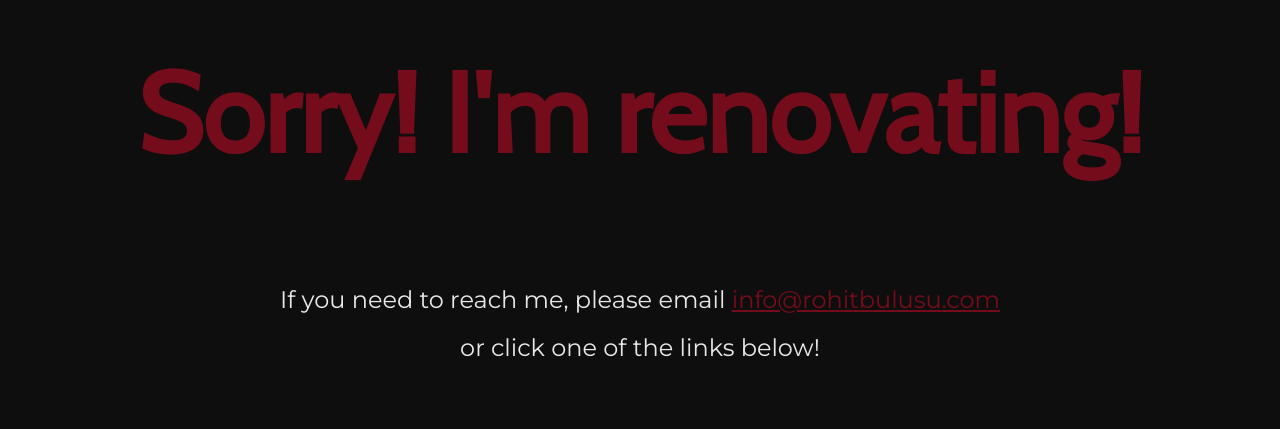
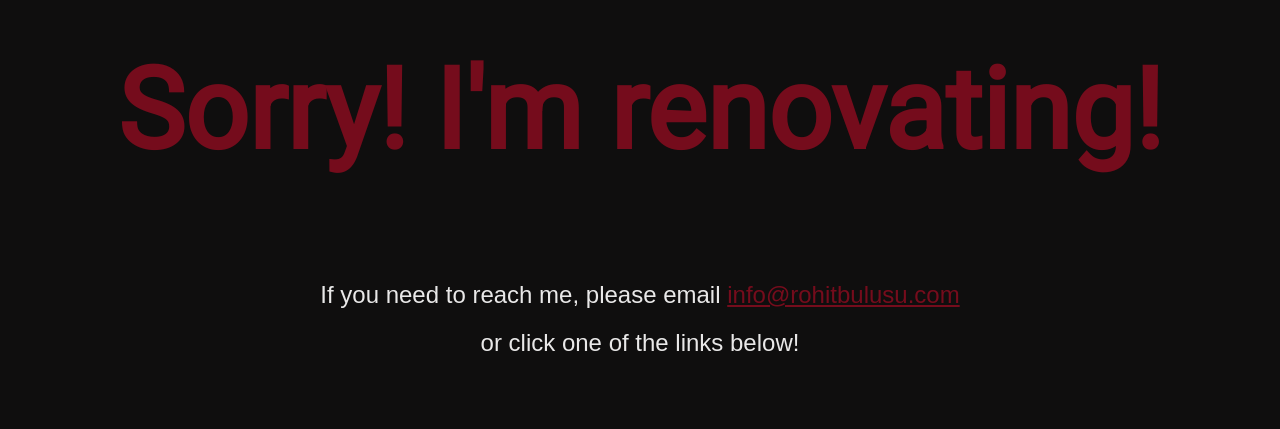
Before and after one commit to rohitbulusu/in-progress-page, a plain HTML site: page index.html in a window 1280 px wide. Shown: the part 190-619 px from the top of the page. Drawn offline with nearby package versions, Linux system fonts and the light colour scheme.

Commit message:
updated fonts

```diff
--- a/index.html
+++ b/index.html
@@ -6,7 +6,7 @@
     <meta name="viewport" content="width=device-width, initial-scale=1.0">
     <link rel="stylesheet" type="text/css" href="style.css">
     <link href="/your-path-to-fontawesome/css/fontawesome.css" rel="stylesheet">
-    <link href="https://fonts.googleapis.com/css?family=Cabin|Montserrat&display=swap" rel="stylesheet">
+    <link href="https://fonts.googleapis.com/css?family=Roboto|Montserrat&display=swap" rel="stylesheet">
     <link rel="stylesheet" href="https://cdnjs.cloudflare.com/ajax/libs/animate.css/3.7.2/animate.min.css">
 </head>
 
--- a/style.css
+++ b/style.css
@@ -14,14 +14,14 @@ header {
 }
 
 h1 {
-    font-family: 'Cabin', sans-serif;
+    font-family: 'Roboto', sans-serif;
     color: #750c1c;
     text-align: center;
     font-size: 7rem;
 }
 
 h2 {
-    font-family: 'Montserrat', sans-serif;
+    font-family: 'Cabin', sans-serif;
     color: #e9e8e8;
     text-align: center;
     font-size: 1.5rem;
```
